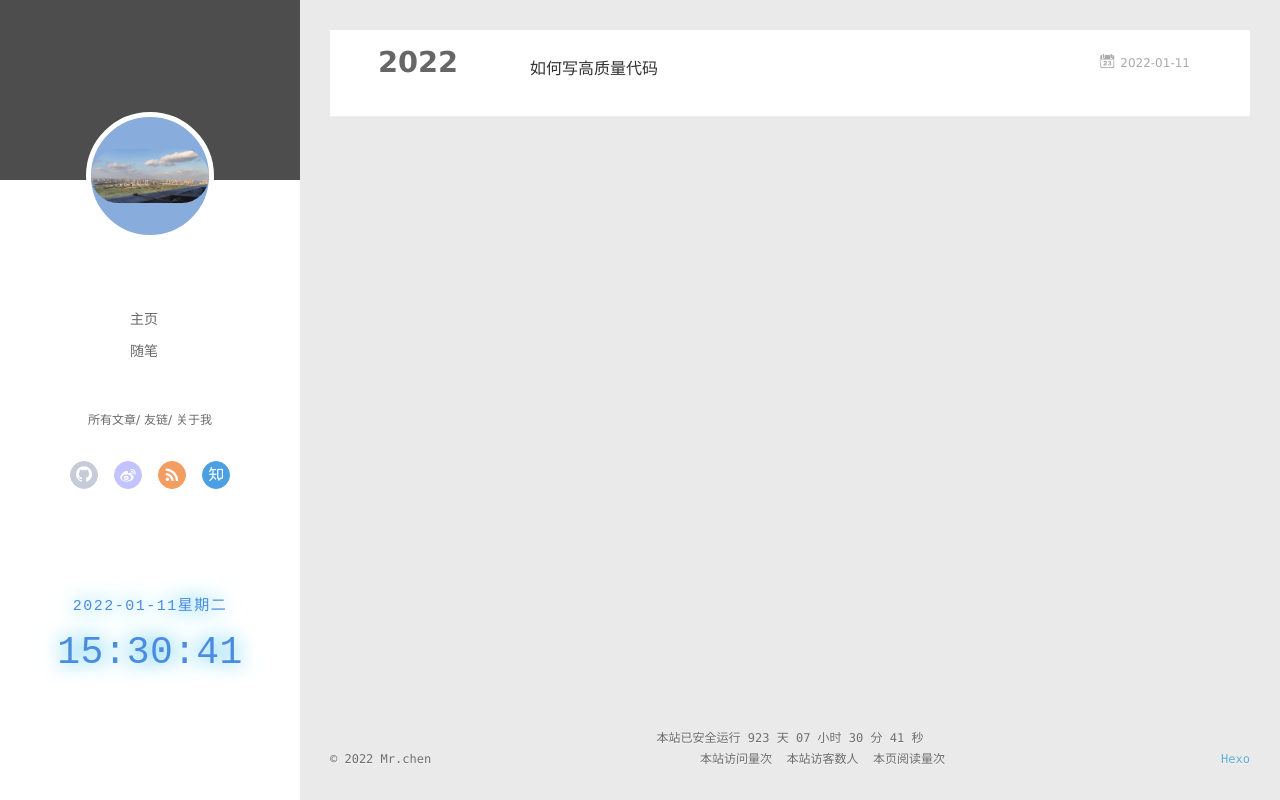
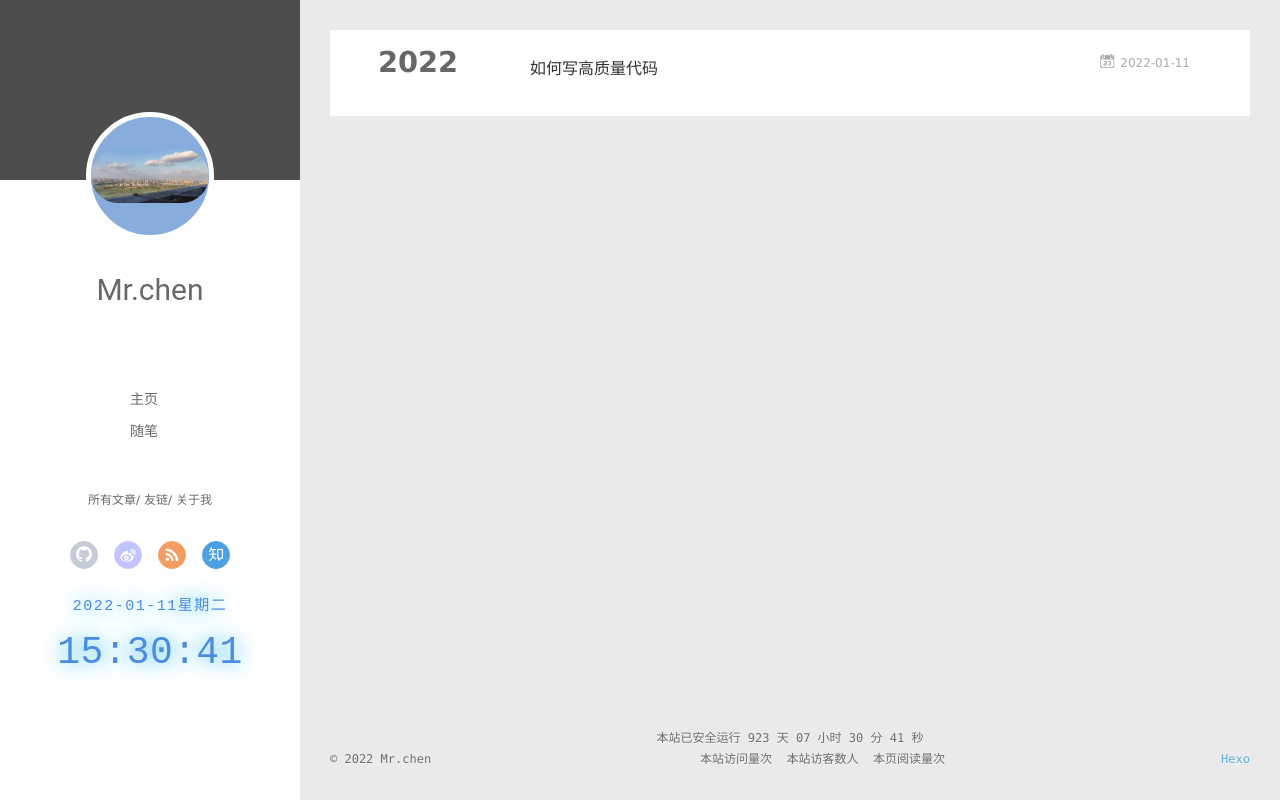
Before and after one commit to hansonchen99/hansonchen99.github.io, a plain HTML site: page archives/2022/01/index.html in a window 1280 px wide. Drawn offline with nearby package versions, Linux system fonts and the light colour scheme; some packages are replaced by stand-ins of ours; no server answers; a script that the page names is missing.

Commit message:
Site updated: 2022-01-11 23:30:36

```diff
--- a/archives/2022/01/index.html
+++ b/archives/2022/01/index.html
@@ -8,12 +8,15 @@
   <link rel="dns-prefetch" href="http://example.com">
   <title>Archives: 2022/1 | 让自己变得优秀起来</title>
   <meta name="viewport" content="width=device-width, initial-scale=1, maximum-scale=1">
-  <meta property="og:type" content="website">
+  <meta name="description" content="个人技术博客">
+<meta property="og:type" content="website">
 <meta property="og:title" content="让自己变得优秀起来">
 <meta property="og:url" content="http://example.com/archives/2022/01/index.html">
 <meta property="og:site_name" content="让自己变得优秀起来">
+<meta property="og:description" content="个人技术博客">
 <meta property="og:locale" content="zh_CN">
 <meta property="article:author" content="Mr.chen">
+<meta property="article:tag" content="后端博客">
 <meta name="twitter:card" content="summary">
 
     <link rel="alternative" href="/atom.xml" title="让自己变得优秀起来" type="application/atom+xml">
@@ -46,7 +49,7 @@
 			<img src="/img/qq.jpg" class="js-avatar">
 		</a>
 		<hgroup>
-		  <h1 class="header-author"><a href="/"></a></h1>
+		  <h1 class="header-author"><a href="/">Mr.chen</a></h1>
 		</hgroup>
 
 
@@ -139,7 +142,7 @@
 				<img src="/img/qq.jpg" class="js-avatar">
 			</div>
 			<hgroup>
-			  <h1 class="header-author js-header-author"></h1>
+			  <h1 class="header-author js-header-author">Mr.chen</h1>
 			</hgroup>
 
 
```
Also changed, not shown: 2022/01/11/如何写高质量代码/index.html (+3 -2 lines), archives/2022/index.html (+6 -3 lines), archives/index.html (+6 -3 lines), index.html (+6 -3 lines), 我的页面/index.html (+3 -2 lines).
